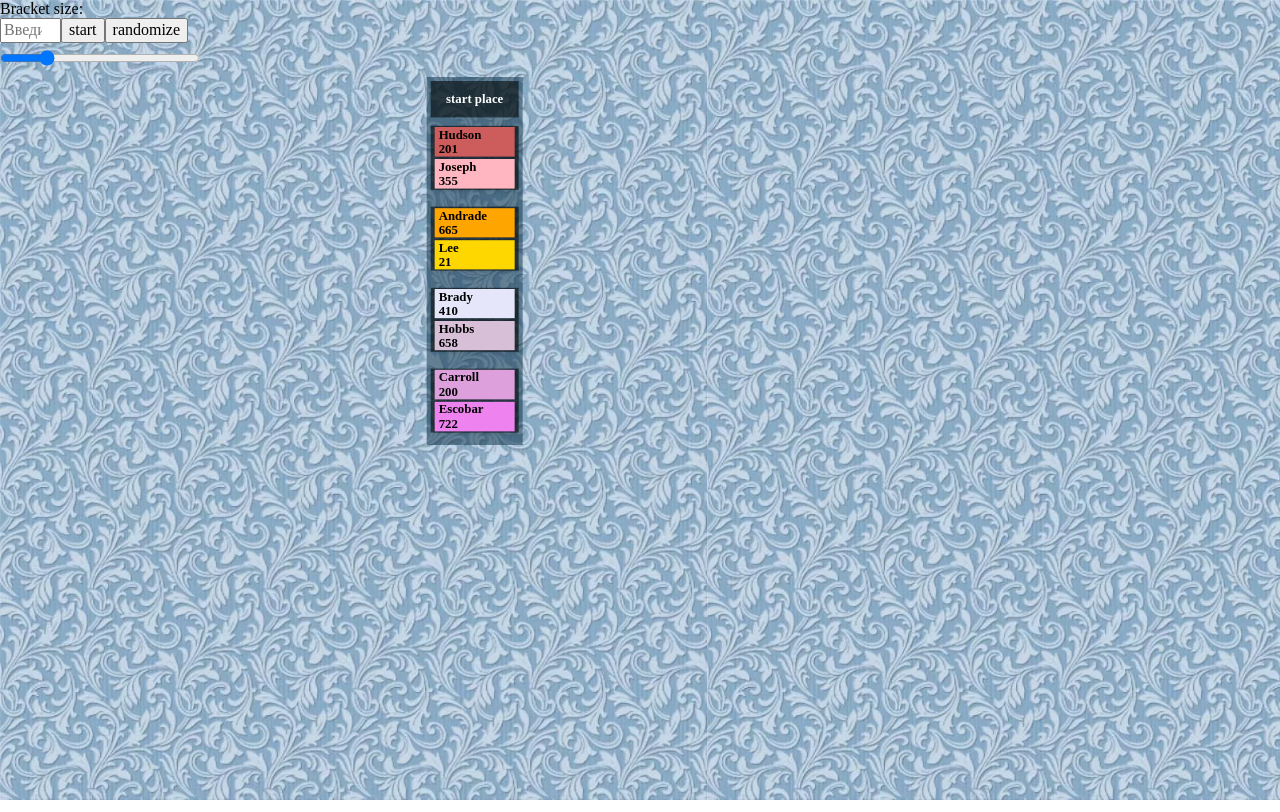
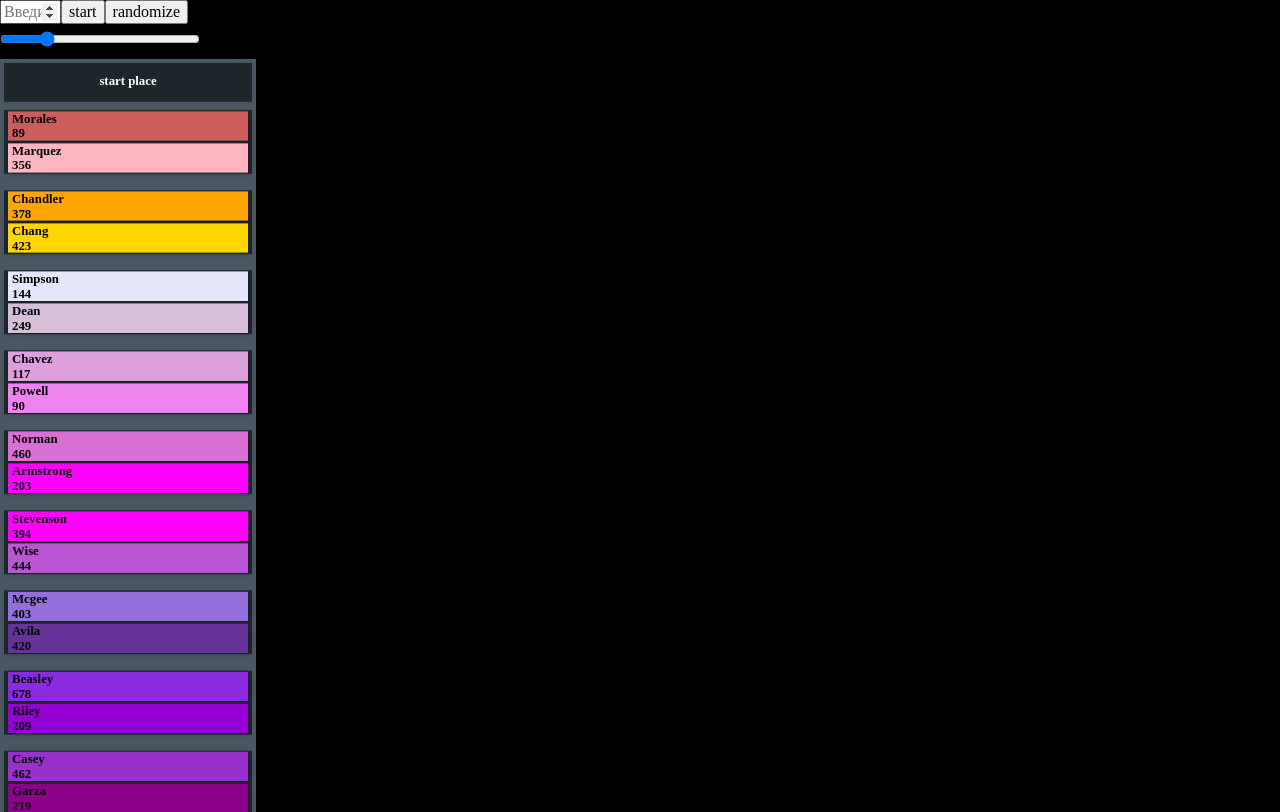
Before and after one commit to thewside/tournament-bracket, a React (Create React App) app: page / in a window 1280 px wide. Shown: the top 812 px of the page. Built offline with nearby package versions, Linux system fonts and the light colour scheme.

Commit message:
fix drag

```diff
--- a/src/App.scss
+++ b/src/App.scss
@@ -1,12 +1,11 @@
 html body .main{
     height: 100%;
-    width: 100%;
-    overflow: hidden;
 }
 .main {
     z-index: 989;
 }
 body {
-    background-image: url("./images/background.webp");
+    background-color: rgb(0, 0, 0);
+    // background-image: url("./images/background.webp");
     background-size: contain;
 }
--- a/src/App.tsx
+++ b/src/App.tsx
@@ -3,6 +3,8 @@ import surnamesList from "./surnames.json"
 import { createContext, useEffect, useRef, useState } from "react"
 import { random } from "./utils/random"
 import { PlayersBlock } from "./components/players-block/players-block"
+import config from "./bracket-config.json"
+const {minSize, maxSize, size} = config
 
 interface Player {
     id?: string
@@ -56,10 +58,10 @@ export const App: React.FC = () => {
     }
 
     const generatePlayers = (inputValue?: number | null) => {
-        if (!inputValue) inputValue = 8
+        if (!inputValue) inputValue = size
         if (typeof(inputValue) === "number") {
-            if (inputValue <= 1) inputValue = 2
-            if (inputValue >= 65) inputValue = 64
+            if (inputValue <= minSize) inputValue = minSize <= 0 ? 1 : minSize
+            if (inputValue >= maxSize) inputValue = maxSize
         }
 
         const result: Array<Player> = []
@@ -184,12 +186,6 @@ export const App: React.FC = () => {
         }
     }, [round])
 
-    // useEffect(() => {
-    //     if(bracket) {
-    //         console.log(bracket)
-    //     }
-    // }, [bracket])
-
     useEffect(() => {
         setRound(null)
         generatePlayers(refInputNumberOfPlayers!.current!.valueAsNumber)
@@ -215,10 +211,8 @@ export const App: React.FC = () => {
             })
         }
     }
-
     return (
         <div className="main">
-            <div>Bracket size:</div>
             <input
                 type="number"
                 placeholder="Введите количество участников"
@@ -230,7 +224,7 @@ export const App: React.FC = () => {
                     if(value) {
                         setValue(value)
                     }
-                    }}
+                }}
             />
             <button
                onMouseDown={() => {
--- /dev/null
+++ b/src/bracket-config.json
@@ -0,0 +1,5 @@
+{
+    "minSize": 2,
+    "maxSize": 64,
+    "size": 32
+}
--- a/src/components/players-block/players-block.scss
+++ b/src/components/players-block/players-block.scss
@@ -1,8 +1,6 @@
 .main-block-container  {
-    height: 100%;
+    height: auto;
     width: 100%;
-    overflow: hidden;
-    position: relative;
     top: 0;
     left: 0;
 }
@@ -13,7 +11,7 @@
     position: absolute;
     z-index: 995;
     display: flex;
-    background-color: rgba(19, 56, 79, 0.547);
+    background-color: rgb(72, 87, 96);
     cursor: grab;
 }
 
--- a/src/components/players-block/players-block.tsx
+++ b/src/components/players-block/players-block.tsx
@@ -1,7 +1,6 @@
 import "./players-block.scss"
 import React, { useEffect, useRef, useState } from "react"
 import { PlayersBracket } from "../players-bracket/players-bracket"
-import { parse } from "node:path/win32"
 
 interface Player {
     id?: string
@@ -34,9 +33,17 @@ interface Pos {
 }
 
 let constProps = {
-    offsetTop: 0
+    offsetTop: 0,
+    scroll: 0
 }
+
+const scaleValue = 0.0002
+
 let panning = false
+let posX = 0
+let posY = 0
+let shiftX = 0
+let shiftY = 0
 
 export const PlayersBlock: React.FC<Main> = ({bracket}) => {
     const startBracket: Bracket | null = bracket?.children?.[0] || null
@@ -84,49 +91,46 @@ export const PlayersBlock: React.FC<Main> = ({bracket}) => {
         }
     })
     useEffect(() => {
-        const screenWidth = document.body.clientWidth
+        // const screenWidth = document.body.clientWidth
         setPos(prev => ({
             ...prev,
-                x: screenWidth / 3,
+                // x: screenWidth / 3,
                 scale: minSlide / 100 * startMultiplier
         }))
         sliderRef.current!.valueAsNumber = minSlide * startMultiplier
+        constProps = {
+            ...constProps,
+                offsetTop: containerRef.current!.getBoundingClientRect().top
+        }
     }, [])
 
     const drag = (e: React.MouseEvent): void => {
+        panning = false
         if(e.button > 0) return
         const clickTarget = e.target as HTMLElement
         if(clickTarget.dataset.playerid) return
-        panning = true
 
         const mainBlock = containerRef.current!
         const properties = mainBlock.getBoundingClientRect()
 
-        if(constProps.offsetTop === 0) {
-            constProps = {
-                ...constProps,
-                    offsetTop: properties.top
-            }
-        }
+        // mouse coords witn shift left and top = 0, 0
+        shiftX = e.clientX - properties.left
+        shiftY = Math.floor(e.clientY - properties.top)
 
-        // mouse coords witn shift left and top = 0, 0
-        const shiftX = e.clientX - properties.left
-        const shiftY = Math.floor(e.clientY - properties.top)
-
-        let posX = e.pageX - shiftX
-        let posY = e.pageY - shiftY
+        posX = e.pageX - shiftX
+        posY = e.pageY - shiftY
 
         setPos(prev => ({
             ...prev,
                     ...prev.start,
                         startX: posX,
-                        startY: posY
+                        startY: posY - window.scrollY
         }))
 
         const move = (e: MouseEvent): void => {
             e.preventDefault()
-            if (!panning) return
-            posX = e.pageX - shiftX,
+            if(panning) return
+            posX = e.pageX - shiftX
             posY = e.pageY - shiftY
             setPos(prev => ({
                 ...prev,
@@ -136,32 +140,18 @@ export const PlayersBlock: React.FC<Main> = ({bracket}) => {
         }
 
         const drop = (): void => {
-            panning = false,
+            panning = false
             window.removeEventListener("mousemove", move)
             window.removeEventListener("mouseup", drop)
         }
-
         window.addEventListener("mousemove", move)
         window.addEventListener("mouseup", drop)
     }
 
     const sliderRef = useRef<HTMLInputElement | null>(null)
     const onScroll = (e: React.WheelEvent) => {
-        const mainBlock = containerRef.current!
-        const properties = mainBlock.getBoundingClientRect()
-        if(constProps.offsetTop === 0) {
-            constProps = {
-                ...constProps,
-                    offsetTop: properties.top
-            }
-        }
-
-        console.log(e.deltaY)
-
-        // +108 or -108
-        const delta = e.deltaY * -0.001
-        console.log(pos.scale)
-        console.log(delta)
+        panning = true
+        const delta = e.deltaY * -scaleValue
         let newScale = pos.scale! + delta
 
         if(newScale < minSlide / 100) {
@@ -173,8 +163,7 @@ export const PlayersBlock: React.FC<Main> = ({bracket}) => {
 
         const ratio = 1 - newScale / pos.scale!
         const newX = pos.x! + (e.clientX - pos.x!) * ratio
-        const newY = pos.y! + (e.clientY - pos.y! - containerRef.current!.offsetTop) * ratio
-
+        const newY = pos.y! + (e.clientY - pos.y! - containerRef.current!.offsetTop + window.scrollY - (newScale * 100)) * ratio
         setPos(prev => ({
             ...prev,
                 scale: newScale,
@@ -191,6 +180,12 @@ export const PlayersBlock: React.FC<Main> = ({bracket}) => {
         }))
     }
 
+    const stopScroll = (e: WheelEvent) => e.preventDefault()
+    useEffect(() => {
+        containerRef.current?.addEventListener("wheel", stopScroll, {passive: false})
+        return () => containerRef.current?.removeEventListener("wheel", stopScroll)
+    }, [])
+
     return (
         <div className="main-block-container">
             <input type="range" min={minSlide} max={maxSlide}
@@ -202,7 +197,7 @@ export const PlayersBlock: React.FC<Main> = ({bracket}) => {
                 <div
                     className="players-block"
                     ref={containerRef}
-                    onWheelCapture={onScroll}
+                    onWheel={onScroll}
                     onMouseDown={drag}
                     style={{transformOrigin: "0 0", transform: `translate(${pos.x}px, ${pos.y}px) scale(${pos.scale})`}}
                 >
@@ -222,12 +217,3 @@ export const PlayersBlock: React.FC<Main> = ({bracket}) => {
         </div>
     )
 }
-
-    // const coords = containerRef.current?.getBoundingClientRect()
-
-    // const sliderChange = (e: React.ChangeEvent): void => {
-    //     const container = containerRef.current
-    //     if(!container) return
-    //     const value = (e.target as HTMLInputElement).valueAsNumber / 100
-    //     const coords = containerRef.current?.getBoundingClientRect()
-    // }
--- a/src/components/players-bracket/players-bracket.scss
+++ b/src/components/players-bracket/players-bracket.scss
@@ -1,4 +1,4 @@
-$playerWidth: 220px;
+$playerWidth: 620px;
 $playerHeight: 80px;
 $blockColor: rgba(0, 6, 6, 0.591);
 
--- a/src/components/players-bracket/players-bracket.tsx
+++ b/src/components/players-bracket/players-bracket.tsx
@@ -2,7 +2,6 @@ import "./players-bracket.scss"
 import { colors } from "../../colors"
 import React, { useRef, useContext } from "react"
 import { HandlerPlayerContext } from "../../App"
-import { click } from "@testing-library/user-event/dist/click"
 
 interface Player {
     id?: string
@@ -37,73 +36,56 @@ let properties = {
     left: 0,
     top: 0,
     blockLeft: 0,
-    blockTop: 0
+    blockTop: 0,
+    scale: 0
+}
+
+const setPosition = (target: HTMLElement, x: number, y: number): void => {
+    target.style.transform = `translate(${x}px, ${y}px)`
 }
 
 export const PlayersBracket: React.FC<Main> = ({block, round, isFirst, isLast, scale}) => {
     const value = useContext(HandlerPlayerContext)
     const playerHandler = value?.players
     const refPlayer = useRef<HTMLHeadingElement | null>(null)
-
+    properties = {
+        ...properties,
+        scale: scale
+    }
     const drag = (e: React.MouseEvent, item: Pair): void => {
         if(e.button > 0) return
         if(typeof(item?.playerOne?.position) !== "number") return
         if(!isFirst) return
         if(round?.children) return
-
         const clickTarget = e.target as HTMLElement
         const options = clickTarget.getBoundingClientRect()
         const blockProperties = block!.getBoundingClientRect()
-
         properties = {
             ...properties,
             height: options.height,
             width: options.width,
             left: options.left,
-            top: options.top,
+            top: options.top + window.scrollY,
             blockLeft: blockProperties.left,
-            blockTop: blockProperties.top
+            blockTop: blockProperties.top,
         }
 
-        const shiftX = e.clientX - properties.left
-        const shiftY = Math.floor(e.clientY - properties.top)
+        let posX = 0
+        let posY = 0
+        let pageX = e.pageX
+        let pageY = e.pageY
+
+        const dragX = e.clientX + window.scrollX
+        const dragY = e.clientY + window.scrollY
+
+        let shiftX = dragX - properties.left
+        let shiftY = Math.floor(dragY - properties.top)
         const color = clickTarget.style.backgroundColor
         const dragPlayer = Number(clickTarget.dataset.playerid)
 
         clickTarget.style.backgroundColor = color.slice(0, -1) + ", 0.7)"
         clickTarget.classList.add("player-drag")
-
-        const setPosition = (x: number, y: number): void => {
-            clickTarget.style.transform = `translate(${x}px, ${y}px)`
-        }
-        setPosition(0, 0)
-
-        const pageHeight = document.documentElement.clientHeight
-        const scrollHeight = Math.max(
-            document.body.scrollHeight, document.documentElement.scrollHeight,
-            document.body.offsetHeight, document.documentElement.offsetHeight,
-            document.body.clientHeight, document.documentElement.clientHeight
-        )
-
-        const move = (e: MouseEvent): void => {
-            const posX = (e.pageX - properties.left - shiftX) / scale
-            const posY = (e.pageY - properties.top - shiftY) / scale
-            setPosition(posX, posY)
-
-            const scrollValue = 120
-            if(e.clientY - properties.height / 2 <= 0) {
-                // window.scrollTo({
-                //     top: window.pageYOffset - scrollValue,
-                //     behavior: "smooth"
-                // })
-            }
-            if(e.clientY + properties.height / 2 >= pageHeight) {
-                // window.scrollTo({
-                //     top: e.clientY + properties.height / 2 + window.pageYOffset > scrollHeight ? window.pageYOffset : window.pageYOffset + scrollValue,
-                //     behavior: "smooth"
-                // })
-            }
-        }
+        setPosition(clickTarget, posX / scale, posY / scale)
 
         const over = (e: MouseEvent): void => {
             const target = e.target as HTMLElement
@@ -117,17 +99,56 @@ export const PlayersBracket: React.FC<Main> = ({block, round, isFirst, isLast, s
             target.classList!.remove("lightened")
         }
 
+        let scrollMove = false
+        // eslint-disable-next-line @typescript-eslint/no-unused-vars
+        let timeout: ReturnType<typeof setTimeout> | null = null
+        let interval: ReturnType<typeof setInterval> | null = null
 
+        const delay = () => {
+            timeout = setTimeout(() => {
+                scrollMove = false
+                timeout = null
+                if(interval) clearInterval(interval)
+                console.log("stop")
+
+                setPosition(
+                    clickTarget,
+                    posX / properties.scale,
+                    posY / properties.scale
+                )
+            }, 300)
+        }
+        const move = (e: MouseEvent): void => {
+            pageY = e.pageY
+            pageX = e.pageX
+            posY = pageY - properties.top - shiftY
+            posX = pageX - properties.left - shiftX // - window.scrollX
+            setPosition(clickTarget, posX / properties.scale, posY / properties.scale)
+        }
+
+        const scroll = (e: Event) => {
+            if(scrollMove) {
+                if(interval) clearInterval(interval)
+                interval = null
+                return
+            }
+            scrollMove = true
+
+            delay()
+        }
 
         const drop = (e: MouseEvent): void => {
+            window.removeEventListener("scroll", scroll)
             window.removeEventListener("mouseover", over)
             window.removeEventListener("mouseout", out)
             window.removeEventListener("mousemove", move)
             window.removeEventListener("mouseup", drop)
+            console.log(clickTarget)
             clickTarget.classList!.remove("player-drag")
             clickTarget.classList!.remove("lightened")
-            clickTarget.style!.transform = `translate(${0}px, ${0}px)`
+            clickTarget.style!.transform = ""
             clickTarget.style.backgroundColor = color
+            if(interval) clearInterval(interval)
 
             const target = e.target as HTMLElement
             if(!target.dataset) return
@@ -138,6 +159,7 @@ export const PlayersBracket: React.FC<Main> = ({block, round, isFirst, isLast, s
             }
         }
 
+        window.addEventListener("scroll", scroll)
         window.addEventListener("mouseover", over)
         window.addEventListener("mouseout", out)
         window.addEventListener("mousemove", move)
@@ -148,9 +170,7 @@ export const PlayersBracket: React.FC<Main> = ({block, round, isFirst, isLast, s
             <div className="name">
                 <h1>{round?.name}</h1>
             </div>
-            <div
-                className="players"
-            >
+            <div className="players">
                 {round?.pairs?.map((item, index) => {
                     return <div key={index} className="pairContainer">
                         <div className="players">
```
